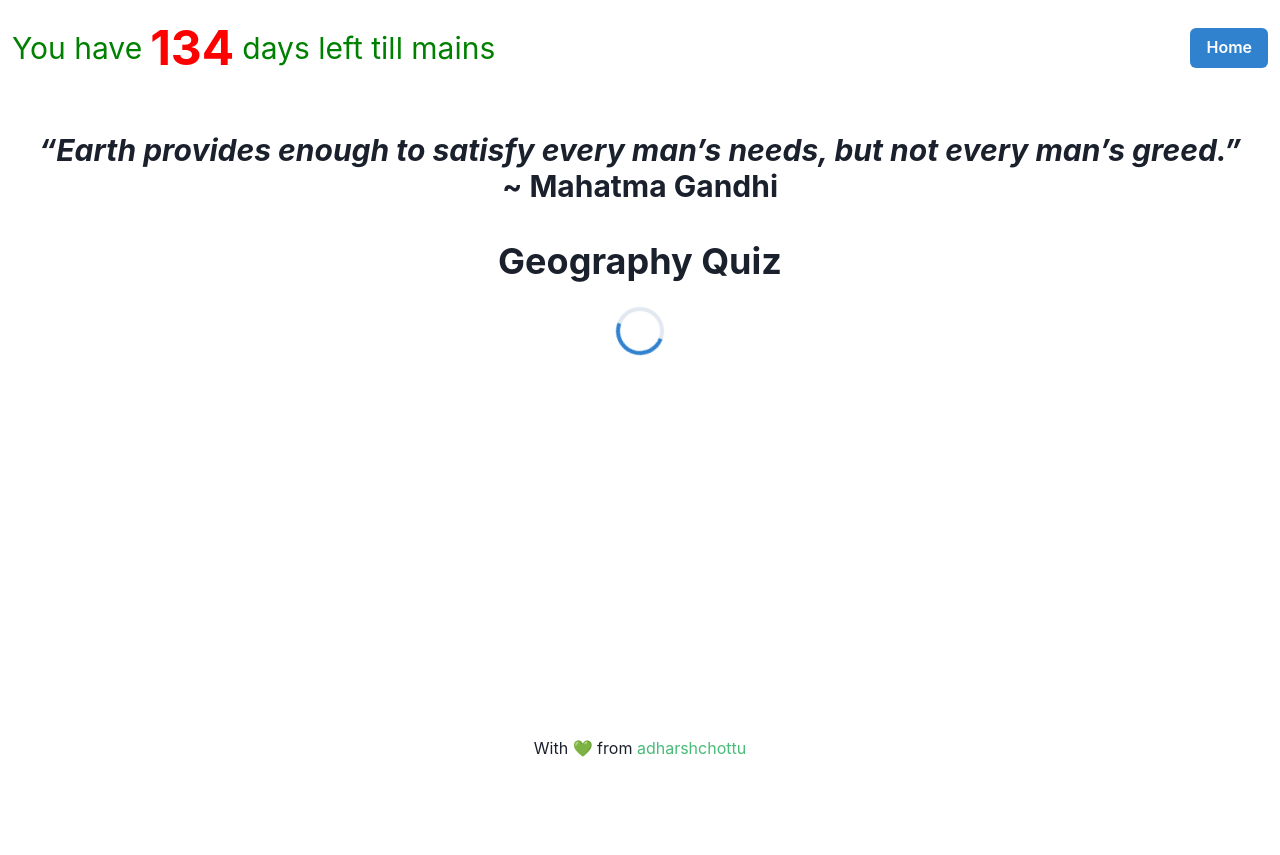
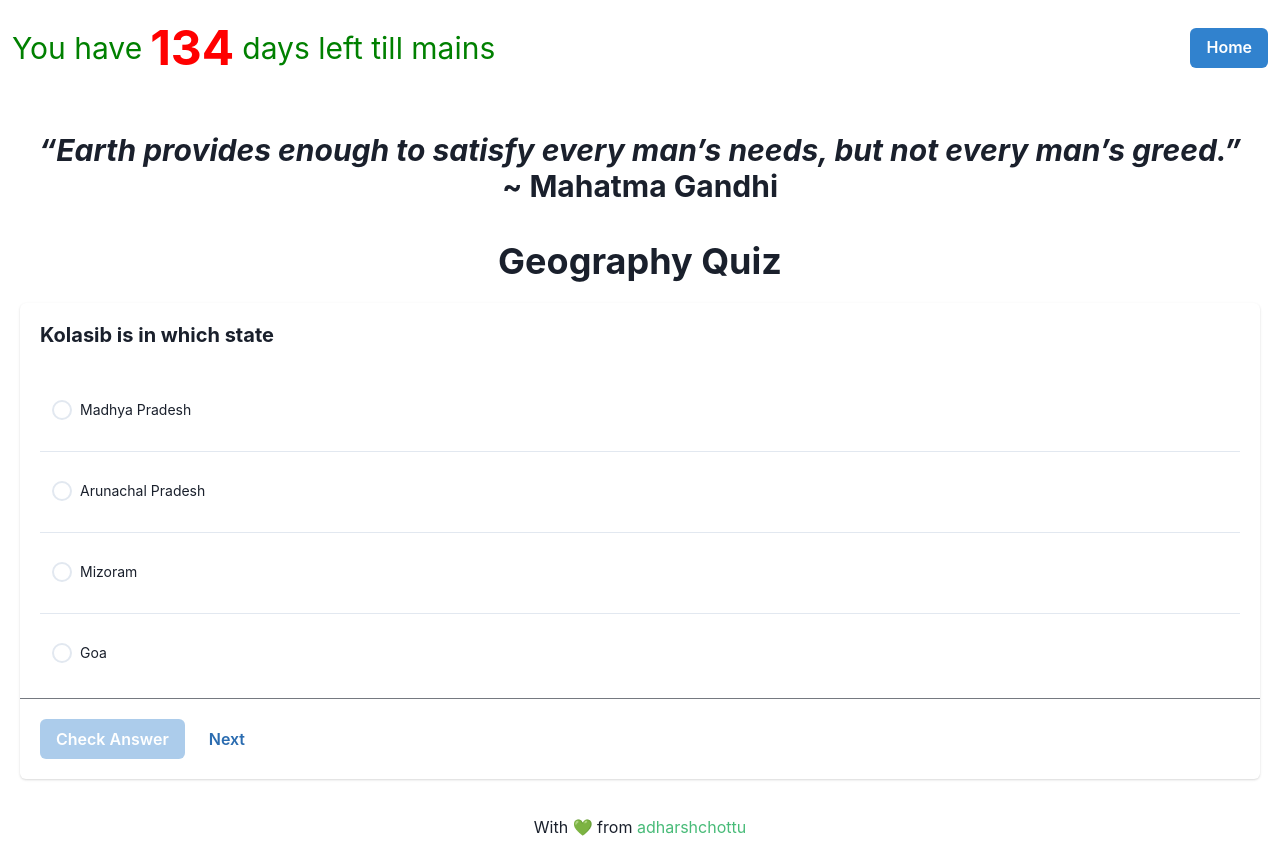
Before and after one commit to adharshchottu/upsc-quiz-app, a React (Vite) app: page /geography in a window 1280 px wide. Before the commit the page ends 812 px from the top, so only its background shows below. Built offline with nearby package versions, Linux system fonts and the light colour scheme.

Commit message:
ut data added, bug fixes

```diff
--- a/src/pages/Geography.tsx
+++ b/src/pages/Geography.tsx
@@ -3,14 +3,23 @@ import { Box, Center, Heading, Spinner } from "@chakra-ui/react";
 import { DataSet } from "../data/dataset";
 import Quiz from "../components/Quiz";
 
-const DistrictQuizGenerator = (districtsData: Map<string, string[]> | null) => {
-    if (districtsData) {
+const DistrictQuizGenerator = (districtsData?: Map<string, string[]> | null, utData?: Map<string, string[]> | null) => {
+    const filterMapByArgument = (map: Map<string, string[]>, argument: string): string[] => {
+        const filteredDistricts: string[] = [];
+        map.forEach((districts, ut) => {
+            if (ut !== argument) {
+                filteredDistricts.push(...districts);
+            }
+        });
+        return filteredDistricts;
+    }
+
+    if (districtsData && utData) {
         const questionGenerator = (pairSet: Set<string[]>) => {
             const statesArray = Array.from(districtsData.keys());
-            const districtsArray = Array.from(districtsData.values()).flat();
             const quizData = Array.from(pairSet).map((d, i) => {
                 const filteredStates = statesArray.filter(state => state !== d[1]).sort(() => Math.random() - 0.5).slice(0, 3);
-                const filteredDistricts = districtsArray.filter(state => state !== d[0]).sort(() => Math.random() - 0.5).slice(0, 3);
+                const filteredDistricts = filterMapByArgument(districtsData, d[1]).sort(() => Math.random() - 0.5).slice(0, 3);
                 const isOdd = i % 2 === 0;
                 const question = isOdd ? `Select a district in ${d[1]}` : `${d[0]} is in which state`;
                 const unShuffledOptions = !isOdd ? filteredStates : filteredDistricts;
@@ -21,6 +30,24 @@ const DistrictQuizGenerator = (districtsData: Map<string, string[]> | null) => {
             })
             return quizData
         }
+
+        const questionGeneratorUT = (pairSetUT: Array<[string, string]>) => {
+            const UTsArray = Array.from(utData.keys());
+            const quizData = Array.from(pairSetUT).map((d, i) => {
+                const filteredStates = UTsArray.filter(state => state !== d[0]).sort(() => Math.random() - 0.5).slice(0, 3);
+                const filteredDistricts = filterMapByArgument(utData, d[0]).filter(state => state !== d[1]).sort(() => Math.random() - 0.5).slice(0, 3);
+                const isOdd = i % 2 === 0;
+                const question = isOdd ? `Select a place in ${d[0]}` : `${d[1]} is in which Union Territory`;
+                const unShuffledOptions = !isOdd ? filteredStates : filteredDistricts;
+                unShuffledOptions[3] = isOdd ? d[1] : d[0]
+                const options = unShuffledOptions.sort(() => Math.random() - 0.5)
+                const answer = isOdd ? options.indexOf(d[1]) : options.indexOf(d[0])
+                return { question, options, answer }
+            })
+            return quizData
+        }
+
+        // districts
 
         // 1. generate a unique set of 100 districts
         // Create an empty set to store the pairs
@@ -40,27 +67,43 @@ const DistrictQuizGenerator = (districtsData: Map<string, string[]> | null) => {
             pairsSet.add([`${district}`, `${state}`]);
         }
 
-        const quizDataset = questionGenerator(pairsSet);
+        // union territories
+        const UTdistricts: Array<[string, string]> = [];
+        utData.forEach((districts, ut) => {
+            districts.forEach((district) => {
+                const utDistrict: [string, string] = [ut, district];
+                UTdistricts.push(utDistrict);
+            });
+        });
+
+        const UTquizDataset = questionGeneratorUT(UTdistricts);
+        const DistrictquizDataset = questionGenerator(pairsSet);
+        const quizDataset = [...UTquizDataset, ...DistrictquizDataset].sort(() => Math.random() - 0.5)
         return quizDataset
 
     }
-    // 2. convert odd one into district question and even one into state question
 }
 
 const Geography: React.FC = () => {
     const [districtsData, setDistrictsData] = useState<Map<string, string[]> | null>(null)
+    const [utData, setUtData] = useState<Map<string, string[]> | null>(null)
     const [districtsQuizData, setDistrictsQuizData] = useState<DataSet[] | null>(null)
 
     useEffect(() => {
         import('../data/districts')
             .then((d) => {
-                setDistrictsData(d.default);
+                setDistrictsData(d.districtsMap);
+            })
+            .catch((error) => console.error(error));
+        import('../data/districts')
+            .then((d) => {
+                setUtData(d.UTdistrictsMap);
             })
             .catch((error) => console.error(error));
     }, [])
 
     useEffect(() => {
-        const newQuizDataset = DistrictQuizGenerator(districtsData)
+        const newQuizDataset = DistrictQuizGenerator(districtsData, utData)
         newQuizDataset && setDistrictsQuizData(newQuizDataset);
     }, [districtsData])
     return <Box>
```
